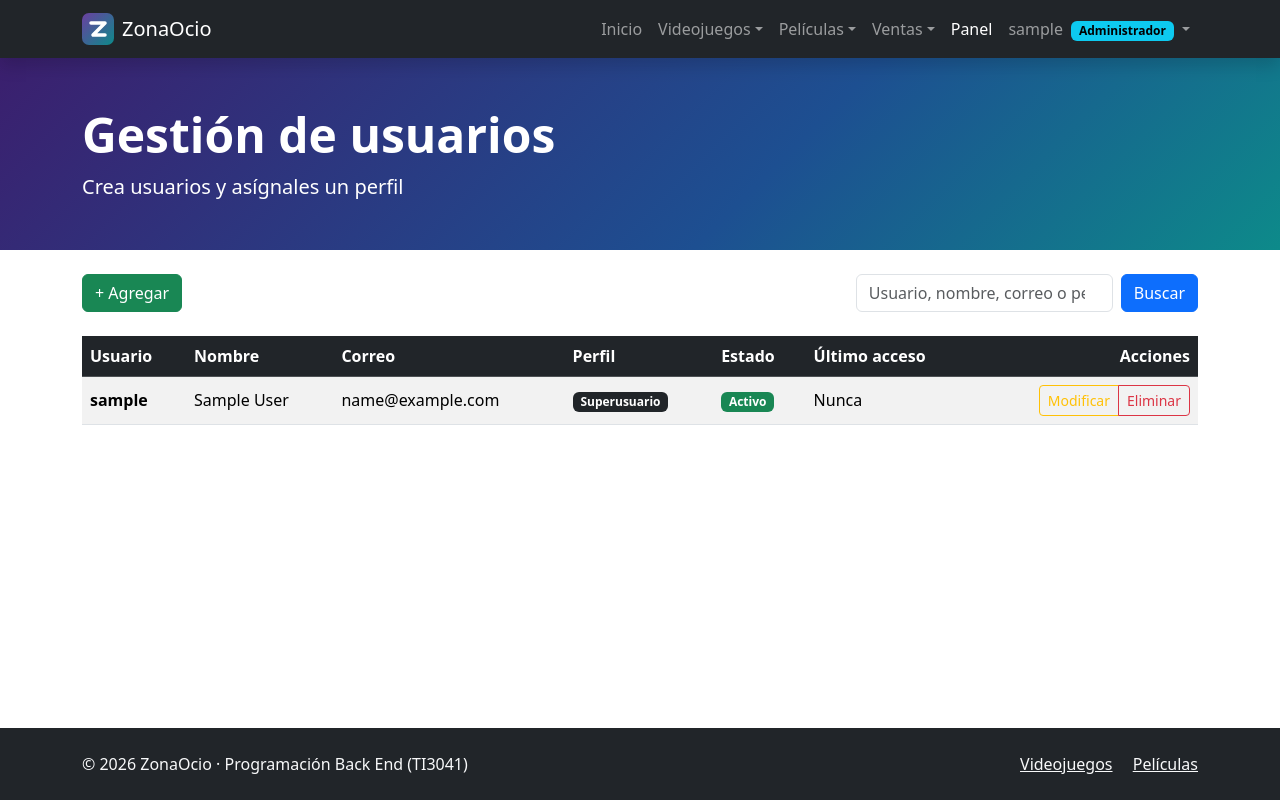
After one commit to SirGabrielValdes/Trabajo-Backend2026, a Django app: page /cuentas/usuarios/ in a window 1280 px wide. The commit adds this page. Run offline with Django 5.2, Linux system fonts and the light colour scheme; the visitor is signed in with stand-in values (Sample User, id 1); data comes from the database, SQL or seed files in the repository; some libraries are stand-ins or nearby versions.

Commit message:
Agregar gestion de usuarios con asignacion de perfil
El Administrador crea, busca, modifica, desactiva y elimina usuarios
desde Django Templates y les asigna su perfil (grupo).

Co-Authored-By: Claude Opus 5.5 <noreply@anthropic.com>
Claude-Session: https://claude.ai/code/session_01XTJ2migVMLtmkR3S5ka4cM

```diff
--- a/cuentas/templates/cuentas/panel_administrador.html
+++ b/cuentas/templates/cuentas/panel_administrador.html
@@ -20,7 +20,7 @@
                 {% endfor %}
             </ul>
             <div class="card-body">
-                {% block acceso_usuarios %}{% endblock %}
+                <a href="{% url 'cuentas:usuarios' %}" class="btn btn-primary w-100">Gestionar usuarios</a>
             </div>
         </div>
     </div>
--- /dev/null
+++ b/cuentas/templates/cuentas/usuarios.html
@@ -0,0 +1,50 @@
+{% extends "base.html" %}
+
+{% block titulo %}Usuarios{% endblock %}
+{% block encabezado %}Gestión de usuarios{% endblock %}
+{% block subtitulo %}Crea usuarios y asígnales un perfil{% endblock %}
+
+{% block contenido %}
+{% url 'cuentas:usuario_crear' as url_agregar %}
+{% include "includes/barra_acciones.html" with texto_busqueda="Usuario, nombre, correo o perfil" puede_agregar=perms.auth.add_user %}
+
+<div class="table-responsive">
+    <table class="table table-striped table-hover align-middle">
+        <thead class="table-dark">
+            <tr>
+                <th>Usuario</th>
+                <th>Nombre</th>
+                <th>Correo</th>
+                <th>Perfil</th>
+                <th>Estado</th>
+                <th>Último acceso</th>
+                <th class="text-end">Acciones</th>
+            </tr>
+        </thead>
+        <tbody>
+            {% for usuario in registros %}
+            <tr>
+                <td class="fw-semibold">{{ usuario.username }}</td>
+                <td>{{ usuario.get_full_name|default:"—" }}</td>
+                <td>{{ usuario.email|default:"—" }}</td>
+                <td>
+                    {% if usuario.is_superuser %}<span class="badge text-bg-dark">Superusuario</span>{% endif %}
+                    {% for grupo in usuario.groups.all %}<span class="badge text-bg-info">{{ grupo.name }}</span>{% empty %}{% if not usuario.is_superuser %}<span class="text-muted">Sin perfil</span>{% endif %}{% endfor %}
+                </td>
+                <td>{% if usuario.is_active %}<span class="badge text-bg-success">Activo</span>{% else %}<span class="badge text-bg-secondary">Inactivo</span>{% endif %}</td>
+                <td class="text-nowrap">{{ usuario.last_login|date:"d/m/Y H:i"|default:"Nunca" }}</td>
+                <td class="text-end text-nowrap">
+                    {% if not usuario.is_superuser or user.is_superuser %}
+                    {% url 'cuentas:usuario_modificar' usuario.pk as url_modificar %}
+                    {% url 'cuentas:usuario_eliminar' usuario.pk as url_eliminar %}
+                    {% include "includes/botones_fila.html" with puede_modificar=perms.auth.change_user puede_eliminar=perms.auth.delete_user %}
+                    {% endif %}
+                </td>
+            </tr>
+            {% empty %}
+            <tr><td colspan="7" class="text-center text-muted">No se encontraron usuarios.</td></tr>
+            {% endfor %}
+        </tbody>
+    </table>
+</div>
+{% endblock %}
--- a/cuentas/urls.py
+++ b/cuentas/urls.py
@@ -9,4 +9,9 @@ urlpatterns = [
     path("login/", views.IniciarSesionView.as_view(), name="login"),
     path("logout/", auth_views.LogoutView.as_view(), name="logout"),
     path("panel/", views.panel, name="panel"),
+    # Gestión de usuarios
+    path("usuarios/", views.usuarios, name="usuarios"),
+    path("usuarios/agregar/", views.usuario_crear, name="usuario_crear"),
+    path("usuarios/<int:pk>/modificar/", views.usuario_modificar, name="usuario_modificar"),
+    path("usuarios/<int:pk>/eliminar/", views.usuario_eliminar, name="usuario_eliminar"),
 ]
--- a/cuentas/views.py
+++ b/cuentas/views.py
@@ -1,17 +1,19 @@
 from datetime import datetime, time
 
+from django.contrib import messages
 from django.contrib.auth import views as auth_views
-from django.contrib.auth.decorators import login_required
+from django.contrib.auth.decorators import login_required, permission_required
 from django.contrib.auth.models import User
-from django.db.models import Count, Sum
-from django.shortcuts import render
+from django.core.exceptions import PermissionDenied
+from django.db.models import Count, ProtectedError, Q, Sum
+from django.shortcuts import get_object_or_404, redirect, render
 from django.utils import timezone
 
 from peliculas.models import Pelicula
 from ventas.models import Cliente, Venta
 from videojuegos.models import Videojuego
 
-from .forms import LoginForm
+from .forms import LoginForm, UsuarioCrearForm, UsuarioModificarForm
 from .roles import ADMINISTRADOR, ADMINISTRATIVO, ROLES, SUPERVISOR, obtener_rol
 
 # Mantenedores del sistema: (nombre, ruta del listado, app, modelo)
@@ -116,3 +118,80 @@ def panel(request):
         plantilla = "cuentas/panel_sin_perfil.html"
 
     return render(request, plantilla, contexto)
+
+
+# ---------------------------------------------------------------------------
+# Gestión de usuarios (solo perfiles con permisos sobre auth.User)
+# ---------------------------------------------------------------------------
+def verificar_superusuario(request, usuario):
+    """Solo un superusuario puede modificar o eliminar a otro superusuario."""
+    if usuario.is_superuser and not request.user.is_superuser:
+        raise PermissionDenied
+
+
+@login_required
+@permission_required("auth.view_user", raise_exception=True)
+def usuarios(request):
+    """Listado y búsqueda de usuarios con su perfil."""
+    busqueda = request.GET.get("q", "").strip()
+    registros = User.objects.prefetch_related("groups").order_by("username")
+    if busqueda:
+        registros = registros.filter(
+            Q(username__icontains=busqueda) | Q(first_name__icontains=busqueda)
+            | Q(last_name__icontains=busqueda) | Q(email__icontains=busqueda)
+            | Q(groups__name__icontains=busqueda)
+        ).distinct()
+    return render(request, "cuentas/usuarios.html", {"registros": registros, "busqueda": busqueda})
+
+
+@login_required
+@permission_required("auth.add_user", raise_exception=True)
+def usuario_crear(request):
+    formulario = UsuarioCrearForm(request.POST or None)
+    if request.method == "POST" and formulario.is_valid():
+        usuario = formulario.save()
+        messages.success(request, f"Usuario «{usuario.username}» creado con perfil {formulario.cleaned_data['perfil']}.")
+        return redirect("cuentas:usuarios")
+    contexto = {"form": formulario, "titulo": "Agregar usuario", "url_volver": "cuentas:usuarios"}
+    return render(request, "crud/formulario.html", contexto)
+
+
+@login_required
+@permission_required("auth.change_user", raise_exception=True)
+def usuario_modificar(request, pk):
+    usuario = get_object_or_404(User, pk=pk)
+    verificar_superusuario(request, usuario)
+    formulario = UsuarioModificarForm(request.POST or None, instance=usuario)
+    if request.method == "POST" and formulario.is_valid():
+        formulario.save()
+        messages.success(request, f"Usuario «{usuario.username}» modificado correctamente.")
+        return redirect("cuentas:usuarios")
+    contexto = {
+        "form": formulario, "titulo": "Modificar usuario", "registro": usuario,
+        "url_volver": "cuentas:usuarios",
+    }
+    return render(request, "crud/formulario.html", contexto)
+
+
+@login_required
+@permission_required("auth.delete_user", raise_exception=True)
+def usuario_eliminar(request, pk):
+    usuario = get_object_or_404(User, pk=pk)
+    verificar_superusuario(request, usuario)
+    if usuario == request.user:
+        messages.error(request, "No puedes eliminar tu propio usuario.")
+        return redirect("cuentas:usuarios")
+    if request.method == "POST":
+        try:
+            usuario.delete()
+        except ProtectedError:
+            messages.error(
+                request,
+                f"No se puede eliminar a «{usuario.username}» porque tiene ventas registradas. "
+                "Puedes desactivarlo desde Modificar.",
+            )
+        else:
+            messages.success(request, f"Usuario «{usuario.username}» eliminado.")
+        return redirect("cuentas:usuarios")
+    contexto = {"titulo": "Eliminar usuario", "registro": usuario, "url_volver": "cuentas:usuarios"}
+    return render(request, "crud/confirmar_eliminar.html", contexto)
--- a/templates/base.html
+++ b/templates/base.html
@@ -78,6 +78,7 @@
                         </a>
                         <ul class="dropdown-menu dropdown-menu-dark dropdown-menu-end">
                             <li><a class="dropdown-item" href="{% url 'cuentas:panel' %}">Mi panel</a></li>
+                            {% if perms.auth.view_user %}<li><a class="dropdown-item" href="{% url 'cuentas:usuarios' %}">Gestión de usuarios</a></li>{% endif %}
                             <li><hr class="dropdown-divider"></li>
                             <li>
                                 <form method="post" action="{% url 'cuentas:logout' %}">
```
Also changed, not shown: cuentas/forms.py (+56 -1 lines).
